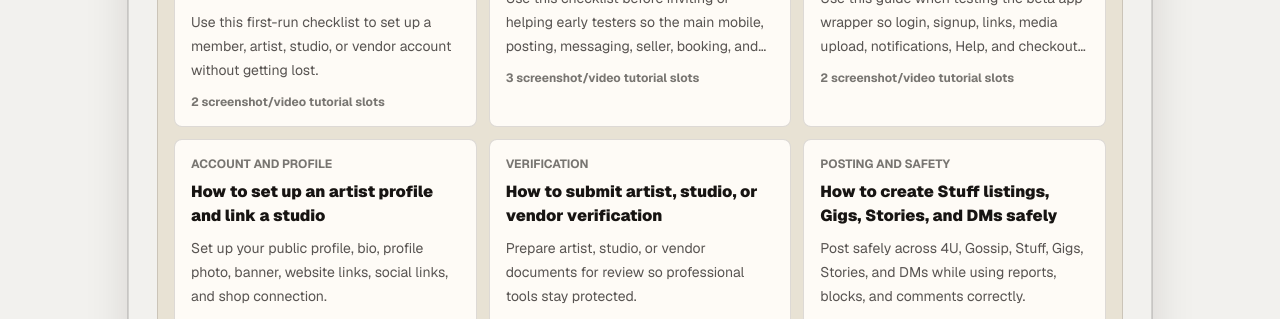
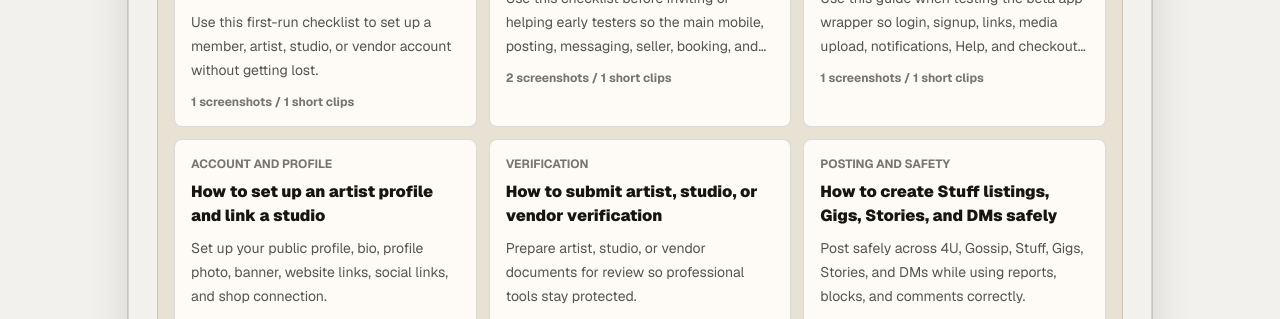
Before and after one commit to lobosdesigns/thetattoocore, a Next.js app: page /help in a window 1280 px wide. Shown: the part 481-800 px from the top of the page. Built offline with nearby package versions, Linux system fonts and the light colour scheme; no server answers.

Commit message:
Show help tutorial media counts

```diff
--- a/scripts/smoke-docs-readiness.mjs
+++ b/scripts/smoke-docs-readiness.mjs
@@ -339,7 +339,8 @@ const checks = [
       readFileSync("src/app/help/page.tsx", "utf8").includes('"beta-tester-checklist"') &&
       readFileSync("src/app/help/page.tsx", "utf8").includes('"beta-app-testing"') &&
       readFileSync("src/app/help/page.tsx", "utf8").includes('"order-refunds-disputes"') &&
-      readFileSync("src/app/help/page.tsx", "utf8").includes("screenshot/video tutorial slots") &&
+      readFileSync("src/app/help/page.tsx", "utf8").includes("screenshots /") &&
+      readFileSync("src/app/help/page.tsx", "utf8").includes("short clips") &&
       readFileSync("src/app/admin/media-ops/page.tsx", "utf8").includes("/help/beta-tester-checklist") &&
       helpSearch.includes("helpSearchAliases") &&
       helpSearch.includes("matchesSearch") &&
--- a/scripts/smoke-public-routes.mjs
+++ b/scripts/smoke-public-routes.mjs
@@ -434,7 +434,8 @@ const checks = [
       "Search getting started, beta app, bookings, ads, Merch",
       "Tutorial Library",
       "Article Comments",
-      "screenshot/video tutorial slots",
+      "screenshots /",
+      "short clips",
       "/help/getting-started",
       "/help/beta-tester-checklist",
       "/help/booking-appointments",
--- a/src/app/help/page.tsx
+++ b/src/app/help/page.tsx
@@ -83,7 +83,13 @@ export default function HelpCenterPage() {
               </span>
             </div>
             <div className="mt-4 grid gap-3 md:grid-cols-2 xl:grid-cols-3">
-              {launchGuides.map((guide) => (
+              {launchGuides.map((guide) => {
+                const screenshotSlots =
+                  guide.tutorialMedia?.filter((item) => item.kind === "screenshot").length ?? 0;
+                const clipSlots =
+                  guide.tutorialMedia?.filter((item) => item.kind === "short_clip").length ?? 0;
+
+                return (
                   <Link
                     className="ttc-surface rounded-lg border border-[var(--card-rim)] p-4 hover:border-[var(--gold)]"
                     href={`/help/${guide.slug}`}
@@ -96,13 +102,14 @@ export default function HelpCenterPage() {
                     <p className="mt-2 line-clamp-3 text-sm leading-6 text-[var(--muted)]">
                       {guide.description}
                     </p>
-                  {guide.tutorialMedia?.length ? (
+                    {screenshotSlots || clipSlots ? (
                       <p className="mt-3 text-xs font-bold text-[var(--muted-strong)]">
-                      {guide.tutorialMedia.length} screenshot/video tutorial slots
+                        {screenshotSlots} screenshots / {clipSlots} short clips
                       </p>
                     ) : null}
                   </Link>
-              ))}
+                );
+              })}
             </div>
           </section>
 
```
Lines whose indentation alone changed are shown as unchanged.
